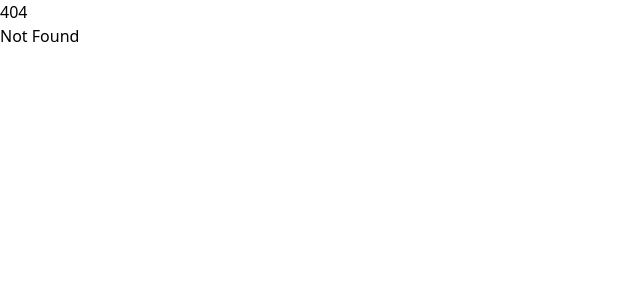
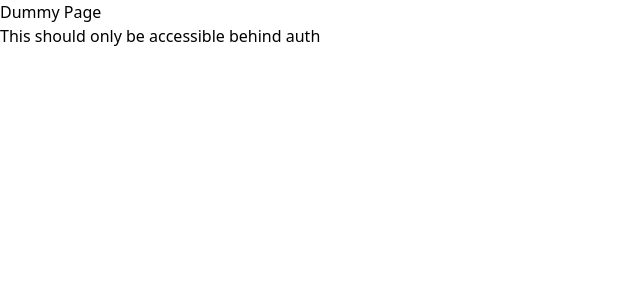
Before and after one commit to davidgfitzgerald/svelte-components, a SvelteKit app: page /dummy in a window 1280 px wide. Before the commit this address had no page. Shown: the top 300 px of the page, without its empty margins (0-640 px from the left). Built offline with nearby package versions, Linux system fonts and the light colour scheme.

Commit message:
Protect all routes with auth by default

```diff
--- a/src/hooks.server.js
+++ b/src/hooks.server.js
@@ -1,11 +1,15 @@
 import * as auth from '$lib/server/auth.js';
+import { redirect } from '@sveltejs/kit';
 
 const handleAuth = async ({ event, resolve }) => {
 	const sessionToken = event.cookies.get(auth.sessionCookieName);
 	if (!sessionToken) {
 		event.locals.user = null;
 		event.locals.session = null;
-		return resolve(event);
+		if (event.url.pathname != "/login") {
+			return redirect(302, '/login')
+		}
+		return resolve(event)
 	}
 
 	const { session, user } = await auth.validateSessionToken(sessionToken);
@@ -18,6 +22,10 @@ const handleAuth = async ({ event, resolve }) => {
 	event.locals.user = user;
 	event.locals.session = session;
 
+	if (!session) {
+		return redirect(302, '/login')
+	}
+
 	return resolve(event);
 };
 
--- /dev/null
+++ b/src/routes/dummy/+page.svelte
@@ -0,0 +1,2 @@
+<h1>Dummy Page</h1>
+<p>This should only be accessible behind auth</p>
```
